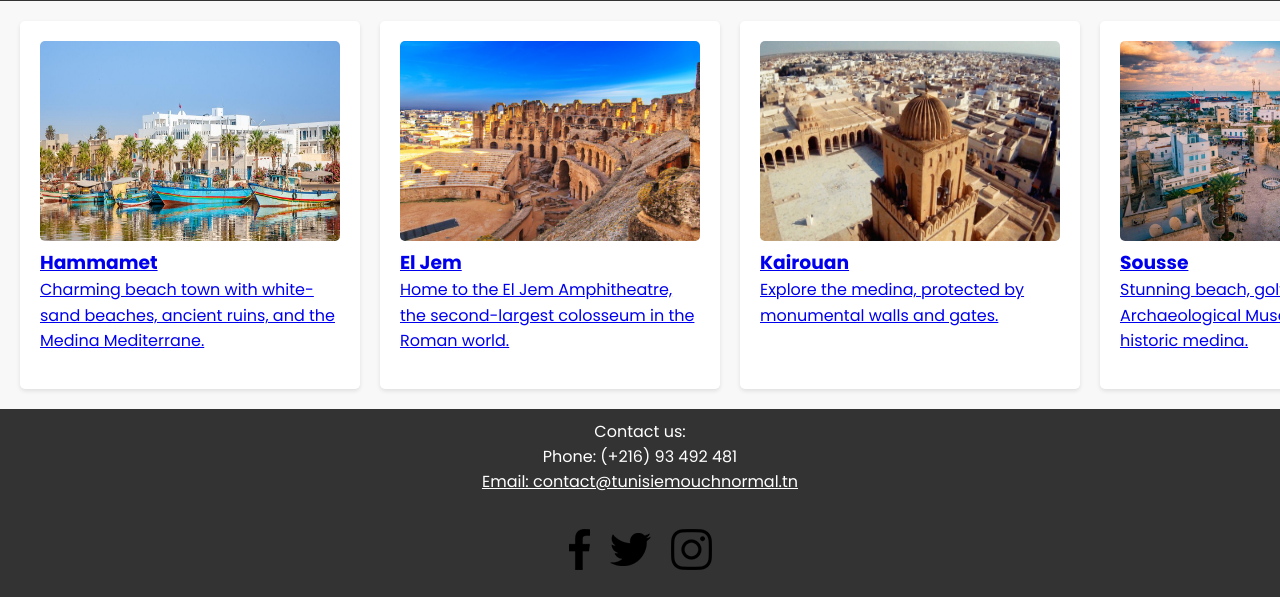
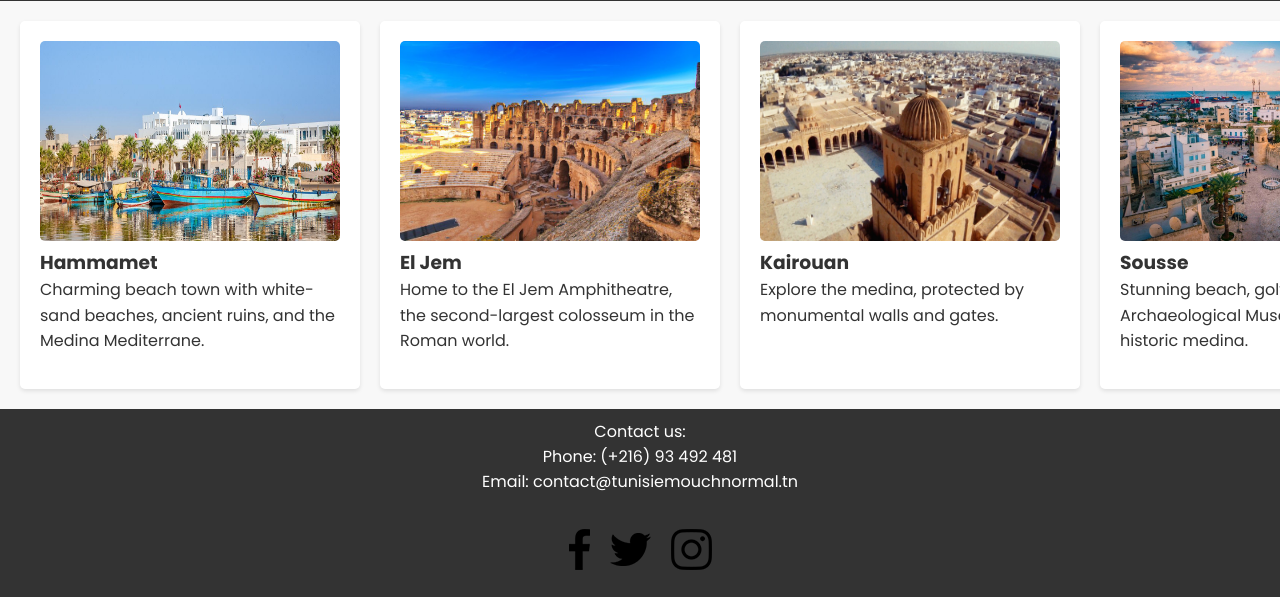
Before and after one commit to LBohry/html-css-academic-small-project, a PHP site: page /index.html in a window 1280 px wide. Shown: the part 646-1243 px from the top of the page. Run offline with PHP 8.4, Linux system fonts and the light colour scheme.

Commit message:
removed links styling

```diff
--- a/styles.css
+++ b/styles.css
@@ -47,6 +47,18 @@ body {
 
 body .menu ul li a:hover {
     color: #ffffff;
+}
+
+a {
+    text-decoration: none;
+}
+
+a:link {
+    color: #333;
+}
+
+a:visited {
+    color: #333;
 }
 
 .overlay {
```
